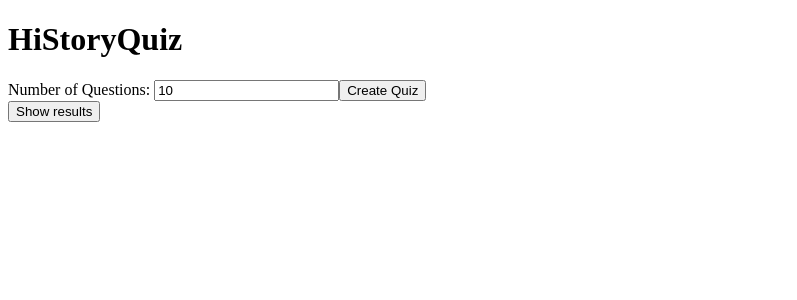
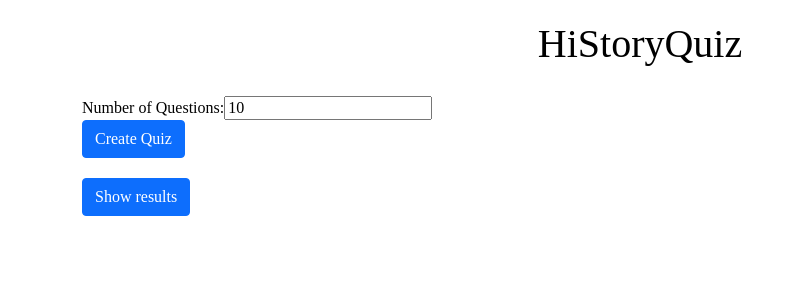
Before and after one commit to AdamStan/history-frontend-angular, an Angular app: page / in a window 1280 px wide. Shown: the top 300 px of the page, without its empty margins (0-797 px from the left). Built offline with nearby package versions, Linux system fonts and the light colour scheme.

Commit message:
adding bootstrap to the project

```diff
--- a/angular.json
+++ b/angular.json
@@ -32,7 +32,10 @@
             "styles": [
               "src/styles.css"
             ],
-            "scripts": []
+            "scripts": [
+              "node_modules/jquery/dist/jquery.min.js",
+              "node_modules/bootstrap/dist/js/bootstrap.min.js"
+            ]
           },
           "configurations": {
             "production": {
--- a/package.json
+++ b/package.json
@@ -18,7 +18,8 @@
     "@angular/platform-browser": "~12.0.0",
     "@angular/platform-browser-dynamic": "~12.0.0",
     "@angular/router": "~12.0.0",
-    "bootstrap": "^5.1.2",
+    "bootstrap": "^5.1.3",
+    "jquery": "^3.6.0",
     "rxjs": "^6.6.7",
     "tslib": "^2.1.0",
     "zone.js": "~0.11.4"
--- a/src/app/app.component.css
+++ b/src/app/app.component.css
@@ -0,0 +1,5 @@
+@import "~bootstrap/dist/css/bootstrap.css";
+
+.top-buffer {
+  margin-top:20px;
+}
--- a/src/app/app.component.html
+++ b/src/app/app.component.html
@@ -1,14 +1,24 @@
-<div>
-  <h1> HiStoryQuiz </h1>
-  <div>
-    <label> Number of Questions: </label> <input type="number" name="number_of_questions" [(ngModel)]="amountOfQuestions">
-    <button type="submit" (click)="startQuiz()"> Create Quiz </button>
+<div class="container">
+  <div class="row top-buffer">
+    <h1 class="text-lg-center"> HiStoryQuiz </h1>
   </div>
-  <nav *ngIf="quizStart">
+  <div class="row top-buffer">
+    <div class="col-6">
+      <label> Number of Questions: </label> <input type="number" name="number_of_questions" [(ngModel)]="amountOfQuestions">
+    </div>
+    <div class="col-6">
+      <button class="btn btn-primary" type="submit" (click)="startQuiz()"> Create Quiz </button>
+    </div>
+  </div>
+  <div *ngIf="quizStart" class="row top-buffer">
     <app-quiz (endEmmiter)="endQuiz($event)" (resultEmtter)="sendResult($event)" [amountOfQuestions]="amountOfQuestions"></app-quiz>
-  </nav>
-  <button (click)="showResults()">Show results</button>
-  <div *ngIf="resultsAreReady">
+  </div>
+  <div class="row top-buffer">
+    <div class="col-6">
+      <button class="btn btn-primary" (click)="showResults()">Show results</button>
+    </div>
+  </div>
+  <div class="row top-buffer" *ngIf="resultsAreReady">
     <app-show-result [result]="result"></app-show-result>
   </div>
 </div>
--- a/src/app/quiz/quiz.component.css
+++ b/src/app/quiz/quiz.component.css
@@ -0,0 +1 @@
+@import "~bootstrap/dist/css/bootstrap.css";
--- a/src/app/quiz/quiz.component.html
+++ b/src/app/quiz/quiz.component.html
@@ -1,4 +1,3 @@
-<p>Quiz below!</p>
 <div *ngIf="!end">
   <h3>Question number   {{ currentQuestion + 1 }} of {{ questions.length }} total </h3>
   <h2>{{ questions[currentQuestion].content}}</h2>
--- a/src/app/show-result/show-result.component.html
+++ b/src/app/show-result/show-result.component.html
@@ -1,4 +1,3 @@
-<p>show-result works!</p>
 <div>
   <p>Correct answers {{ result.correctAnswers }}/{{ result.questions }}</p>
 </div>
```
Also changed, not shown: 1 other file (tests, documents, lock files or other folders).
